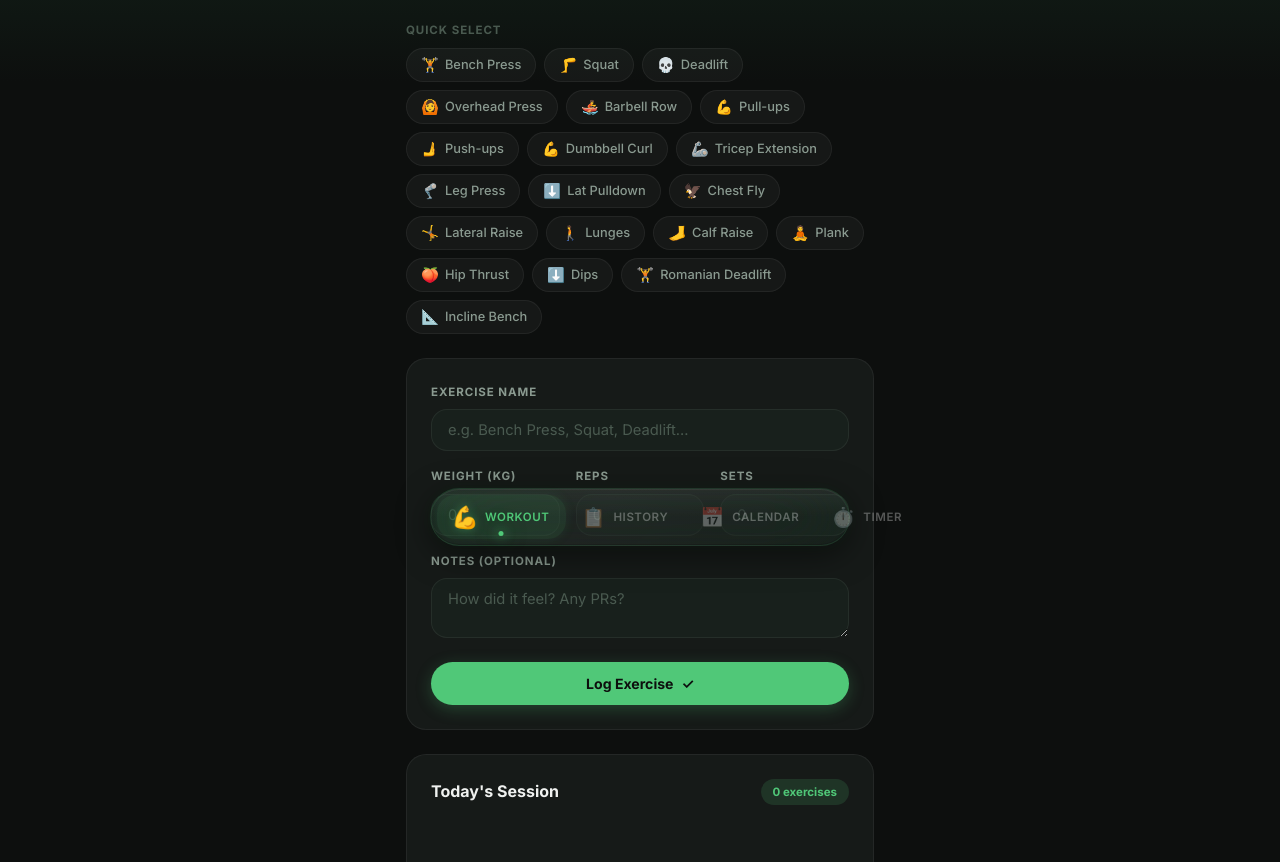
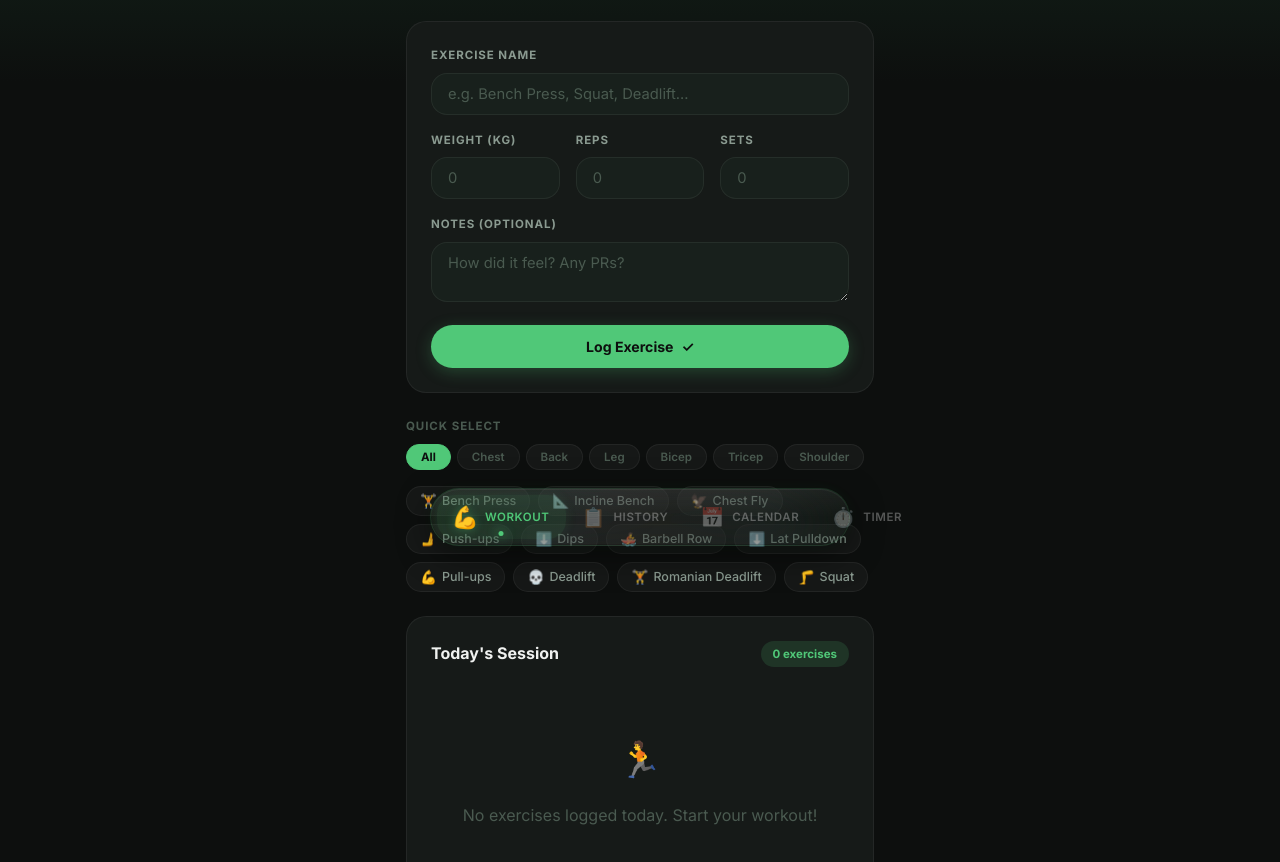
Before and after one commit to Fandilaii/workout-app, a plain HTML site: page index.html in a window 1280 px wide. Shown: the part 238-1100 px from the top of the page. Drawn offline with Linux system fonts and the light colour scheme.

Commit message:
Quick Select: muscle group filters, 3-row scroll, form under calendar

```diff
--- a/app.js
+++ b/app.js
@@ -6,28 +6,40 @@
 const STORAGE_KEY = 'fitpulse_workouts';
 const TODAY_KEY = 'fitpulse_today';
 
-// ===== WORKOUT PRESETS =====
+// ===== WORKOUT PRESETS (with muscle groups) =====
 const WORKOUT_PRESETS = [
-    { name: 'Bench Press', icon: '🏋️', defaultWeight: 60, defaultReps: 8, defaultSets: 3 },
-    { name: 'Squat', icon: '🦵', defaultWeight: 80, defaultReps: 8, defaultSets: 4 },
-    { name: 'Deadlift', icon: '💀', defaultWeight: 100, defaultReps: 5, defaultSets: 3 },
-    { name: 'Overhead Press', icon: '🙆', defaultWeight: 40, defaultReps: 8, defaultSets: 3 },
-    { name: 'Barbell Row', icon: '🚣', defaultWeight: 50, defaultReps: 8, defaultSets: 3 },
-    { name: 'Pull-ups', icon: '💪', defaultWeight: 0, defaultReps: 8, defaultSets: 3 },
-    { name: 'Push-ups', icon: '🫸', defaultWeight: 0, defaultReps: 15, defaultSets: 3 },
-    { name: 'Dumbbell Curl', icon: '💪', defaultWeight: 12, defaultReps: 10, defaultSets: 3 },
-    { name: 'Tricep Extension', icon: '🦾', defaultWeight: 15, defaultReps: 10, defaultSets: 3 },
-    { name: 'Leg Press', icon: '🦿', defaultWeight: 120, defaultReps: 10, defaultSets: 3 },
-    { name: 'Lat Pulldown', icon: '⬇️', defaultWeight: 45, defaultReps: 10, defaultSets: 3 },
-    { name: 'Chest Fly', icon: '🦅', defaultWeight: 14, defaultReps: 12, defaultSets: 3 },
-    { name: 'Lateral Raise', icon: '🤸', defaultWeight: 8, defaultReps: 12, defaultSets: 3 },
-    { name: 'Lunges', icon: '🚶', defaultWeight: 20, defaultReps: 10, defaultSets: 3 },
-    { name: 'Calf Raise', icon: '🦶', defaultWeight: 40, defaultReps: 15, defaultSets: 3 },
-    { name: 'Plank', icon: '🧘', defaultWeight: 0, defaultReps: 1, defaultSets: 3 },
-    { name: 'Hip Thrust', icon: '🍑', defaultWeight: 60, defaultReps: 10, defaultSets: 3 },
-    { name: 'Dips', icon: '⬇️', defaultWeight: 0, defaultReps: 10, defaultSets: 3 },
-    { name: 'Romanian Deadlift', icon: '🏋️', defaultWeight: 60, defaultReps: 10, defaultSets: 3 },
-    { name: 'Incline Bench', icon: '📐', defaultWeight: 50, defaultReps: 8, defaultSets: 3 },
+    // Chest
+    { name: 'Bench Press', icon: '🏋️', group: 'chest', defaultWeight: 60, defaultReps: 8, defaultSets: 3 },
+    { name: 'Incline Bench', icon: '📐', group: 'chest', defaultWeight: 50, defaultReps: 8, defaultSets: 3 },
+    { name: 'Chest Fly', icon: '🦅', group: 'chest', defaultWeight: 14, defaultReps: 12, defaultSets: 3 },
+    { name: 'Push-ups', icon: '🫸', group: 'chest', defaultWeight: 0, defaultReps: 15, defaultSets: 3 },
+    { name: 'Dips', icon: '⬇️', group: 'chest', defaultWeight: 0, defaultReps: 10, defaultSets: 3 },
+    // Back
+    { name: 'Barbell Row', icon: '🚣', group: 'back', defaultWeight: 50, defaultReps: 8, defaultSets: 3 },
+    { name: 'Lat Pulldown', icon: '⬇️', group: 'back', defaultWeight: 45, defaultReps: 10, defaultSets: 3 },
+    { name: 'Pull-ups', icon: '💪', group: 'back', defaultWeight: 0, defaultReps: 8, defaultSets: 3 },
+    { name: 'Deadlift', icon: '💀', group: 'back', defaultWeight: 100, defaultReps: 5, defaultSets: 3 },
+    { name: 'Romanian Deadlift', icon: '🏋️', group: 'back', defaultWeight: 60, defaultReps: 10, defaultSets: 3 },
+    // Leg
+    { name: 'Squat', icon: '🦵', group: 'leg', defaultWeight: 80, defaultReps: 8, defaultSets: 4 },
+    { name: 'Leg Press', icon: '🦿', group: 'leg', defaultWeight: 120, defaultReps: 10, defaultSets: 3 },
+    { name: 'Lunges', icon: '🚶', group: 'leg', defaultWeight: 20, defaultReps: 10, defaultSets: 3 },
+    { name: 'Calf Raise', icon: '🦶', group: 'leg', defaultWeight: 40, defaultReps: 15, defaultSets: 3 },
+    { name: 'Hip Thrust', icon: '🍑', group: 'leg', defaultWeight: 60, defaultReps: 10, defaultSets: 3 },
+    // Bicep
+    { name: 'Dumbbell Curl', icon: '💪', group: 'bicep', defaultWeight: 12, defaultReps: 10, defaultSets: 3 },
+    { name: 'Hammer Curl', icon: '🔨', group: 'bicep', defaultWeight: 10, defaultReps: 10, defaultSets: 3 },
+    { name: 'Barbell Curl', icon: '🏋️', group: 'bicep', defaultWeight: 20, defaultReps: 10, defaultSets: 3 },
+    // Tricep
+    { name: 'Tricep Extension', icon: '🦾', group: 'tricep', defaultWeight: 15, defaultReps: 10, defaultSets: 3 },
+    { name: 'Skull Crushers', icon: '💀', group: 'tricep', defaultWeight: 20, defaultReps: 10, defaultSets: 3 },
+    { name: 'Tricep Pushdown', icon: '⬇️', group: 'tricep', defaultWeight: 25, defaultReps: 12, defaultSets: 3 },
+    // Shoulder
+    { name: 'Overhead Press', icon: '🙆', group: 'shoulder', defaultWeight: 40, defaultReps: 8, defaultSets: 3 },
+    { name: 'Lateral Raise', icon: '🤸', group: 'shoulder', defaultWeight: 8, defaultReps: 12, defaultSets: 3 },
+    { name: 'Face Pull', icon: '🎯', group: 'shoulder', defaultWeight: 15, defaultReps: 15, defaultSets: 3 },
+    { name: 'Front Raise', icon: '🙌', group: 'shoulder', defaultWeight: 8, defaultReps: 12, defaultSets: 3 },
+    { name: 'Plank', icon: '🧘', group: 'shoulder', defaultWeight: 0, defaultReps: 1, defaultSets: 3 },
 ];
 
 // ===== STATE =====
@@ -39,6 +51,7 @@ let timerRemaining = 0;
 let timerTotal = 0;
 let timerRunning = false;
 let selectedPreset = null;
+let activeGroup = 'all';
 
 // ===== INIT =====
 document.addEventListener('DOMContentLoaded', () => {
@@ -46,6 +59,7 @@ document.addEventListener('DOMContentLoaded', () => {
     setupNavigation();
     setupWorkoutForm();
     setupWorkoutSelector();
+    setupFilterTabs();
     setupTimer();
     setupCalendar();
     renderWeekTracker();
@@ -124,15 +138,38 @@ function renderWeekTracker() {
     });
 }
 
+// ===== FILTER TABS =====
+function setupFilterTabs() {
+    const tabs = document.querySelectorAll('.filter-tab');
+    tabs.forEach(tab => {
+        tab.addEventListener('click', () => {
+            tabs.forEach(t => t.classList.remove('active'));
+            tab.classList.add('active');
+            activeGroup = tab.dataset.group;
+            renderChips();
+        });
+    });
+}
+
 // ===== WORKOUT SELECTOR =====
 function setupWorkoutSelector() {
+    renderChips();
+}
+
+function renderChips() {
     const chipsContainer = document.getElementById('workout-chips');
     chipsContainer.innerHTML = '';
 
-    WORKOUT_PRESETS.forEach((preset, index) => {
+    const filtered = activeGroup === 'all'
+        ? WORKOUT_PRESETS
+        : WORKOUT_PRESETS.filter(p => p.group === activeGroup);
+
+    filtered.forEach((preset) => {
+        const index = WORKOUT_PRESETS.indexOf(preset);
         const chip = document.createElement('button');
         chip.type = 'button';
         chip.className = 'workout-chip';
+        if (selectedPreset === index) chip.classList.add('active');
         chip.innerHTML = `<span class="workout-chip-icon">${preset.icon}</span>${preset.name}`;
         chip.addEventListener('click', () => selectPreset(index, chip));
         chipsContainer.appendChild(chip);
--- a/index.html
+++ b/index.html
@@ -56,17 +56,10 @@
                 </div>
             </div>
 
+            <!-- Workout Log Form (under the calendar) -->
             <div class="view-header">
                 <h1>Log Workout</h1>
                 <p class="subtitle">Pick an exercise or type your own</p>
-            </div>
-
-            <!-- Workout Selector -->
-            <div class="workout-selector" id="workout-selector">
-                <h3 class="selector-title">Quick Select</h3>
-                <div class="workout-chips" id="workout-chips">
-                    <!-- Filled by JS -->
-                </div>
             </div>
 
             <form class="workout-form card" id="workout-form">
@@ -102,6 +95,23 @@
                     <span class="btn-icon">✓</span>
                 </button>
             </form>
+
+            <!-- Quick Select with Muscle Group Filters -->
+            <div class="workout-selector" id="workout-selector">
+                <h3 class="selector-title">Quick Select</h3>
+                <div class="filter-tabs" id="filter-tabs">
+                    <button class="filter-tab active" data-group="all">All</button>
+                    <button class="filter-tab" data-group="chest">Chest</button>
+                    <button class="filter-tab" data-group="back">Back</button>
+                    <button class="filter-tab" data-group="leg">Leg</button>
+                    <button class="filter-tab" data-group="bicep">Bicep</button>
+                    <button class="filter-tab" data-group="tricep">Tricep</button>
+                    <button class="filter-tab" data-group="shoulder">Shoulder</button>
+                </div>
+                <div class="workout-chips-scroll" id="workout-chips">
+                    <!-- Filled by JS -->
+                </div>
+            </div>
 
             <!-- Today's Exercises -->
             <div class="todays-session" id="todays-session">
--- a/style.css
+++ b/style.css
@@ -366,26 +366,88 @@ body::before {
     margin-bottom: var(--space-sm);
 }
 
-.workout-chips {
+/* Filter tabs */
+.filter-tabs {
+    display: flex;
+    gap: 6px;
+    margin-bottom: var(--space-sm);
+    overflow-x: auto;
+    scrollbar-width: none;
+    -ms-overflow-style: none;
+    padding-bottom: 4px;
+}
+
+.filter-tabs::-webkit-scrollbar {
+    display: none;
+}
+
+.filter-tab {
+    background: rgba(255, 255, 255, 0.04);
+    border: 1px solid var(--border-color);
+    border-radius: var(--radius-full);
+    padding: 5px 14px;
+    font-size: 0.72rem;
+    font-weight: 600;
+    color: var(--text-muted);
+    cursor: pointer;
+    transition: all var(--transition-base);
+    font-family: 'Inter', sans-serif;
+    white-space: nowrap;
+    flex-shrink: 0;
+}
+
+.filter-tab:hover {
+    color: var(--text-secondary);
+    background: rgba(255, 255, 255, 0.06);
+}
+
+.filter-tab.active {
+    background: var(--primary);
+    border-color: var(--primary);
+    color: #0d0f0e;
+    font-weight: 700;
+}
+
+/* Scrollable chips — 3 rows max */
+.workout-chips-scroll {
     display: flex;
     flex-wrap: wrap;
     gap: var(--space-sm);
+    max-height: 110px;
+    overflow-y: auto;
+    padding: var(--space-xs) 0;
+    scrollbar-width: thin;
+    scrollbar-color: rgba(80, 200, 120, 0.15) transparent;
+}
+
+.workout-chips-scroll::-webkit-scrollbar {
+    width: 3px;
+}
+
+.workout-chips-scroll::-webkit-scrollbar-track {
+    background: transparent;
+}
+
+.workout-chips-scroll::-webkit-scrollbar-thumb {
+    background: rgba(80, 200, 120, 0.15);
+    border-radius: 4px;
 }
 
 .workout-chip {
     background: rgba(255, 255, 255, 0.04);
     border: 1px solid var(--border-color);
     border-radius: var(--radius-full);
-    padding: 7px 14px;
-    font-size: 0.8rem;
+    padding: 6px 13px;
+    font-size: 0.78rem;
     font-weight: 500;
     color: var(--text-secondary);
     cursor: pointer;
     transition: all var(--transition-base);
     font-family: 'Inter', sans-serif;
-    display: flex;
+    display: inline-flex;
     align-items: center;
-    gap: 6px;
+    gap: 5px;
+    white-space: nowrap;
 }
 
 .workout-chip:hover {
@@ -402,7 +464,7 @@ body::before {
 }
 
 .workout-chip-icon {
-    font-size: 0.9rem;
+    font-size: 0.85rem;
 }
 
 /* ===== Forms ===== */
```
